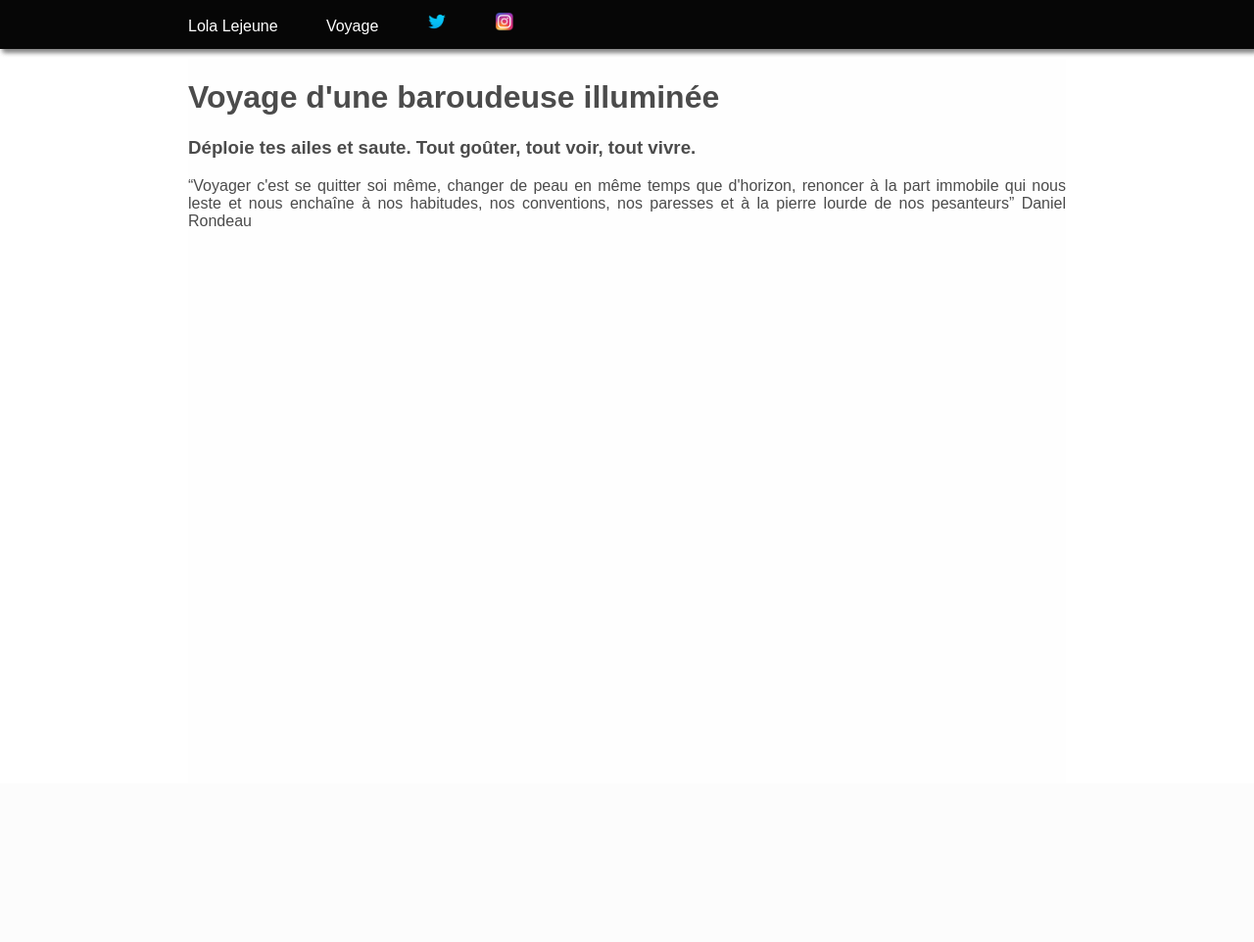
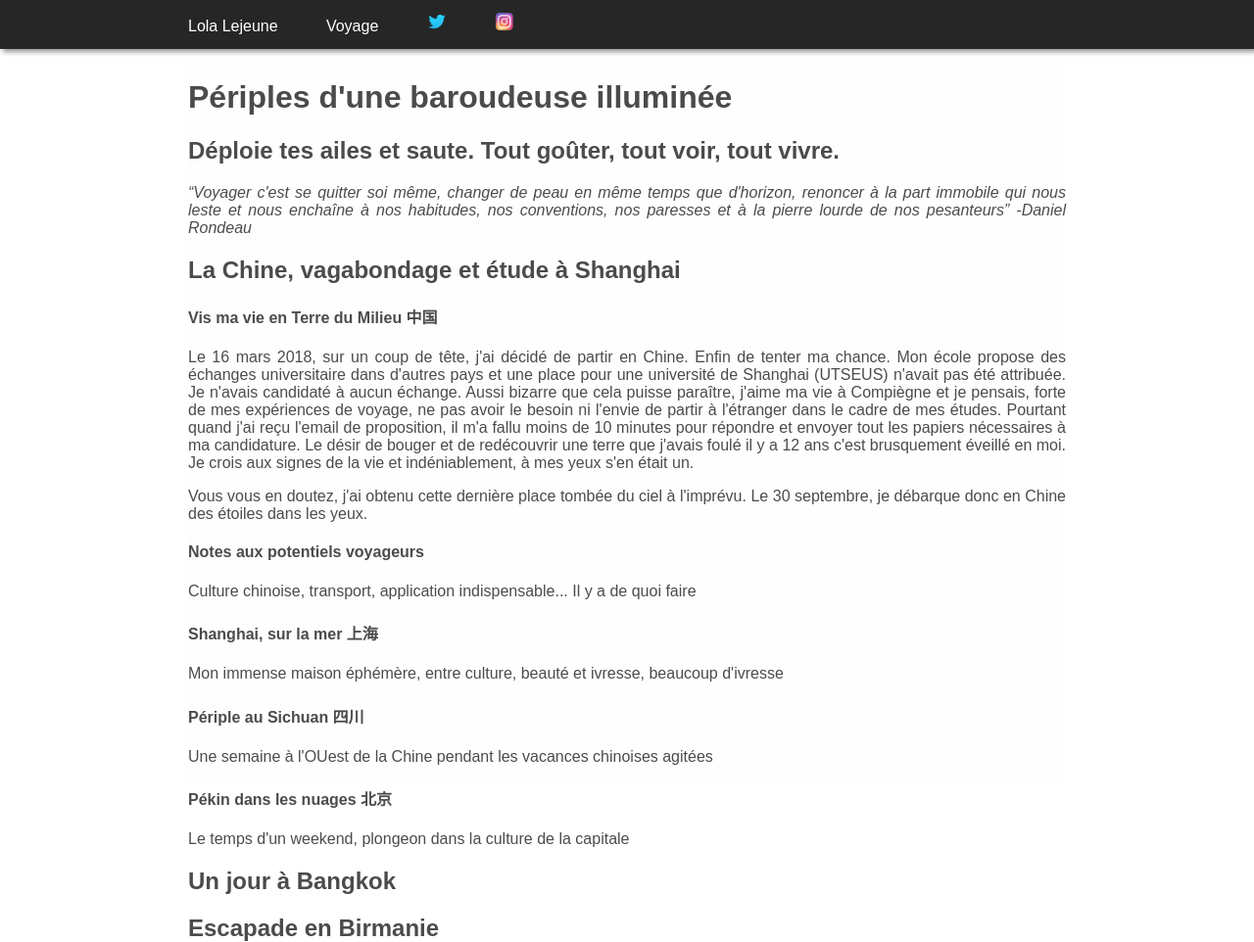
Before and after one commit to lolejeun/lolejeun.github.io, a PHP site: page /voyage.php in a window 1280 px wide. Shown: the whole page at 98% size. Before the commit the page ends 231 px from the top, so only its background shows below. Run offline with PHP 8.4, Linux system fonts and the light colour scheme; some libraries are stand-ins or nearby versions.

Commit message:
add contenu

```diff
--- a/menu.php
+++ /dev/null
@@ -1,23 +0,0 @@
-	<header>
-		<ul id="header-wrap">
-			<li>
-				<a href="index.php" class="link-menu">Lola Lejeune</a>
-			</li>
-			<li>
-				<a href="voyage.php" class="link-menu">Voyage</a>
-			</li>
-			<li>
-				<a href="https://twitter.com/LolaL404" target="_blank">
-                	<img  src="Image/twitter.png" alt="Twitt" width="20" height="20">
-            	</a>
-			</li>
-            <li>
-            	<a href="https://www.instagram.com/leaula404/?hl=fr" target="_blank">
-                	<img src="Image/insta.png" alt="Insta" width="20" height="20">
-            	</a>
-            </li>
-
-
-		</div>
-
-	</header>
--- a/voyage.php
+++ b/voyage.php
@@ -8,14 +8,6 @@
 </head>
 
 <body>
-
-
-	<?php
-
-		ini_set( 'error_reporting', E_ALL );
-		ini_set( 'display_errors', true );
-		include "menu.php";
-	?>
 
 	<header>
 		<ul id="header-wrap">
@@ -45,12 +37,45 @@
 		<div class="content-wrap">
 
 
-			<h1>Voyage d'une baroudeuse illuminée </h1>
-			<h3>Déploie tes ailes et saute. Tout goûter, tout voir, tout vivre.</h3>
+			<h1>Périples d'une baroudeuse illuminée </h1>
+			<h2>Déploie tes ailes et saute. Tout goûter, tout voir, tout vivre.</h2>
 
-			<p>“Voyager c'est se quitter soi même, changer de peau en même temps que d'horizon, renoncer à la part immobile
+			<i>“Voyager c'est se quitter soi même, changer de peau en même temps que d'horizon, renoncer à la part immobile
 			 qui nous leste et nous enchaîne à nos habitudes, nos conventions, nos paresses et à la pierre lourde de nos pesanteurs”
-			Daniel Rondeau</p>
+			-Daniel Rondeau</i>
+
+			<h2>La Chine, vagabondage et étude à Shanghai </h2>
+
+		    <h4>Vis ma vie en Terre du Milieu 中国</h4>
+
+		    <p>
+		        Le 16 mars 2018, sur un coup de tête, j'ai décidé de partir en Chine. Enfin de tenter ma chance. Mon école propose des échanges universitaire dans d'autres pays et une place pour une université de Shanghai (UTSEUS)
+		        n'avait pas été attribuée. Je n'avais candidaté à aucun échange. Aussi bizarre que cela puisse paraître, j'aime ma vie à Compiègne et je pensais, forte de mes expériences de voyage, ne pas avoir le besoin ni l'envie
+		        de partir à l'étranger dans le cadre de mes études. Pourtant quand j'ai reçu l'email de proposition, il m'a fallu moins de 10 minutes pour répondre et envoyer tout les papiers nécessaires à ma candidature.
+		        Le désir de bouger et de redécouvrir une terre que j'avais foulé il y a 12 ans c'est brusquement éveillé en moi. Je crois aux signes de la vie et indéniablement, à mes yeux s'en était un.
+
+		    </p>
+
+		    <p>
+		        Vous vous en doutez, j'ai obtenu cette dernière place tombée du ciel à l'imprévu. Le 30 septembre, je débarque donc en Chine des étoiles dans les yeux.
+		    </p>
+
+
+			<h4>Notes aux potentiels voyageurs</h4>
+		    <p> Culture chinoise, transport, application indispensable... Il y a de quoi faire </p>
+
+		    <h4>Shanghai, sur la mer 上海</h4>
+		    <p> Mon immense maison éphémère, entre culture, beauté et ivresse, beaucoup d'ivresse</p>
+
+		    <h4>Périple au Sichuan 四川</h4>
+		    <p>Une semaine à l'OUest de la Chine pendant les vacances chinoises agitées</p>
+
+		    <h4>Pékin dans les nuages 北京</h4>
+		    <p>Le temps d'un weekend, plongeon dans la culture de la capitale </p>
+
+		    <h2>Un jour à Bangkok</h2>
+
+		    <h2>Escapade en Birmanie</h2>
 
 		</div>
 	</div>
```
Also changed, not shown: index.php (+0 -8 lines).
